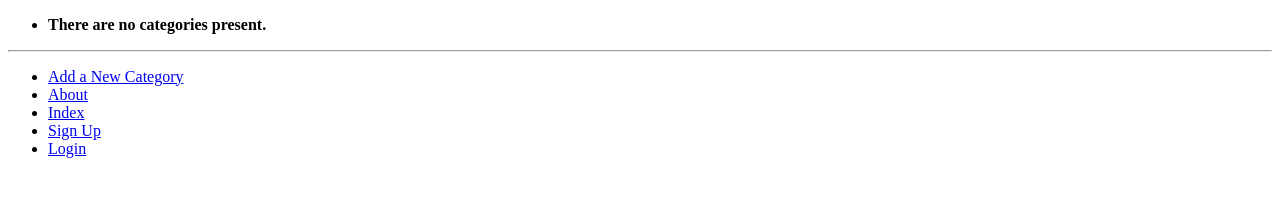
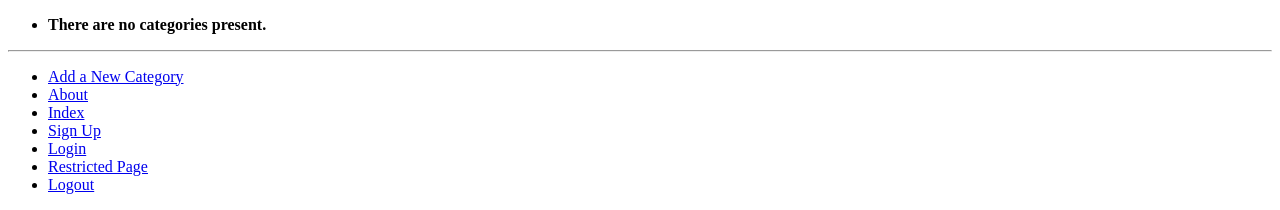
Before and after one commit to M4G13/tango_with_django_project, a Django app: page /rango/ in a window 1280 px wide. Shown: the part 1056-1266 px from the top of the page. Before the commit the page ends 1214 px from the top, so only its background shows below. Run offline with Django 3.2, Linux system fonts and the light colour scheme; data that the repository does not hold is empty.

Commit message:
9.8 logout

```diff
--- a/rango/urls.py
+++ b/rango/urls.py
@@ -12,4 +12,6 @@ urlpatterns = [
     path('category/<slug:category_name_slug>/add_page/', views.add_page, name='add_page'),
     path('register/', views.register, name='register'),
     path('login/', views.user_login, name='login'),
+    path('restricted/', views.restricted, name='restricted'),
+    path('logout/', views.user_logout, name='logout'),
 ]
--- a/rango/views.py
+++ b/rango/views.py
@@ -1,7 +1,8 @@
 from django.shortcuts import render, redirect
 from django.http import HttpResponse
 from django.urls import reverse
-from django.contrib.auth import authenticate, login
+from django.contrib.auth import authenticate, login, logout
+from django.contrib.auth.decorators import login_required
 
 from rango.models import Category, Page
 from rango.forms import CategoryForm, PageForm, UserForm, UserProfileForm
@@ -129,3 +130,12 @@ def user_login(request):
 
     else:
         return render(request, 'rango/login.html')
+
+@login_required
+def restricted(request):
+    return HttpResponse("Since you're logged in, you can see this text!")
+
+@login_required
+def user_logout(request):
+    logout(request)
+    return redirect(reverse('rango:index'))
--- a/tango_with_django_project/settings.py
+++ b/tango_with_django_project/settings.py
@@ -106,6 +106,9 @@ AUTH_PASSWORD_VALIDATORS = [
     },
 ]
 
+# Login page
+
+LOGIN_URL = 'rango:login'
 
 # Internationalization
 # https://docs.djangoproject.com/en/2.2/topics/i18n/
--- a/templates/rango/base.html
+++ b/templates/rango/base.html
@@ -29,6 +29,8 @@
                 <li><a href="{% url 'rango:index' %}">Index</a></li>
                 <li><a href="{% url 'rango:register' %}">Sign Up</a></li>
                 <li><a href="{% url 'rango:login' %}">Login</a></li>
+                <li><a href="{% url 'rango:restricted' %}">Restricted Page</a></li>
+                <li><a href="{% url 'rango:logout' %}">Logout</a></li>
             </ul>
         </div>
     </body>
```
